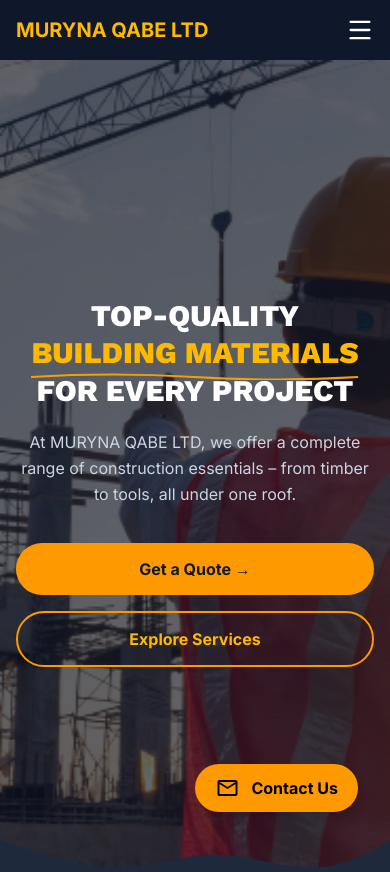
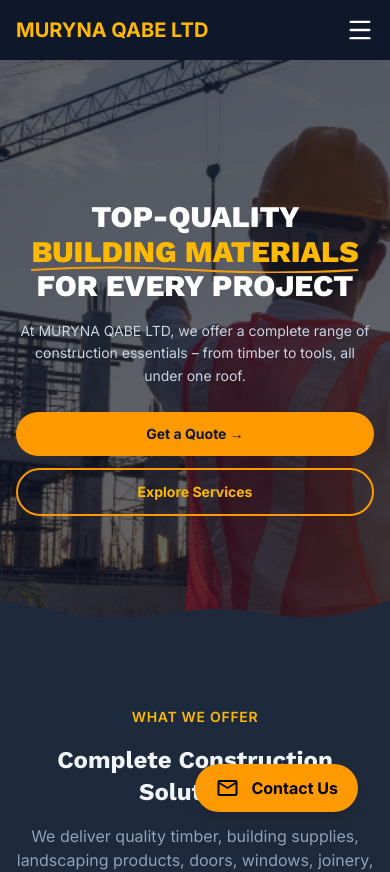
Before and after one commit to Hamzafarooq787/muryna-qabe-construction, a Next.js app: page / in a window 390 px wide. Shown: the top 872 px of the page. Built offline with nearby package versions, Linux system fonts and the light colour scheme.

Commit message:
fix: enhance hero section for mobile responsiveness
Limit hero height, reduce padding, fix text wrapping, scale SVG, adjust button sizes

```diff
--- a/app/page.tsx
+++ b/app/page.tsx
@@ -62,7 +62,7 @@ export default function Home() {
 
         <div className="bg-[#0f172a] text-slate-100 font-sans overflow-x-hidden">
         {/* Hero Section - Centered Text */}
-        <section className="relative min-h-screen flex items-center justify-center overflow-hidden text-white">
+        <section className="relative flex items-center justify-center overflow-hidden text-white min-h-[580px] md:min-h-screen">
           {/* Background image */}
           <div className="absolute inset-0">
             <Image
@@ -76,26 +76,26 @@ export default function Home() {
             <div className="absolute inset-0 bg-slate-900/65"></div>
           </div>
 
-          <div className="container mx-auto py-24 md:py-32 relative z-10 text-center">
-            <div className="max-w-4xl mx-auto space-y-5 md:space-y-6">
-              <h1 className="text-3xl sm:text-5xl md:text-7xl font-extrabold leading-tight font-[family-name:var(--font-work-sans)]">
-                TOP-QUALITY <br />
-                <span className="text-amber-400 relative inline-block">
+          <div className="container mx-auto pt-28 pb-24 md:pt-36 md:pb-32 relative z-10 text-center">
+            <div className="max-w-3xl mx-auto space-y-4 md:space-y-6">
+              <h1 className="text-3xl sm:text-4xl md:text-6xl lg:text-7xl font-extrabold leading-[1.15] font-[family-name:var(--font-work-sans)] text-balance">
+                TOP-QUALITY{" "}
+                <span className="text-amber-400 relative inline-block whitespace-nowrap">
                   BUILDING MATERIALS
-                  <svg className="absolute -bottom-2 left-0 w-full h-2" viewBox="0 0 200 8" preserveAspectRatio="none">
+                  <svg className="absolute -bottom-1 left-0 w-full h-2" viewBox="0 0 200 8" preserveAspectRatio="none">
                     <path d="M0,5 Q50,0 100,5 Q150,10 200,5" stroke="#f59e0b" fill="none" strokeWidth="2" />
                   </svg>
-                </span>
-                <br /> FOR EVERY PROJECT
+                </span>{" "}
+                FOR EVERY PROJECT
               </h1>
-              <p className="text-base sm:text-lg md:text-xl text-slate-300 max-w-2xl mx-auto leading-relaxed">
+              <p className="text-sm sm:text-base md:text-xl text-slate-300 max-w-xl mx-auto leading-relaxed">
                 At MURYNA QABE LTD, we offer a complete range of construction essentials – from timber to tools, all under one roof.
               </p>
-              <div className="flex flex-col sm:flex-row gap-4 justify-center pt-4">
-                <a href="#contact" className="group relative bg-amber-500 text-slate-900 font-bold px-7 py-3.5 md:px-8 md:py-4 rounded-full overflow-hidden transition-all hover:shadow-2xl hover:bg-amber-400 text-center">
+              <div className="flex flex-col sm:flex-row gap-3 sm:gap-4 justify-center pt-2 md:pt-4">
+                <a href="#contact" className="bg-amber-500 text-slate-900 font-bold px-7 py-3 md:px-8 md:py-4 rounded-full transition-all hover:shadow-2xl hover:bg-amber-400 text-center text-sm md:text-base">
                   Get a Quote →
                 </a>
-                <a href="#services" className="border-2 border-amber-500 text-amber-400 font-bold px-7 py-3.5 md:px-8 md:py-4 rounded-full hover:bg-amber-500 hover:text-slate-900 transition-all duration-300 text-center">
+                <a href="#services" className="border-2 border-amber-500 text-amber-400 font-bold px-7 py-3 md:px-8 md:py-4 rounded-full hover:bg-amber-500 hover:text-slate-900 transition-all duration-300 text-center text-sm md:text-base">
                   Explore Services
                 </a>
               </div>
@@ -103,7 +103,7 @@ export default function Home() {
           </div>
 
           <div className="absolute bottom-0 left-0 w-full">
-            <svg viewBox="0 0 1200 120" preserveAspectRatio="none" className="w-full h-16 md:h-20">
+            <svg viewBox="0 0 1200 120" preserveAspectRatio="none" className="w-full h-10 md:h-20">
               <path d="M0,0 L0,120 L1200,120 L1200,0 C1100,40 1000,60 900,50 C800,40 700,20 600,30 C500,40 400,60 300,50 C200,40 100,20 0,0 Z" fill="#1e293b" />
             </svg>
           </div>
```
